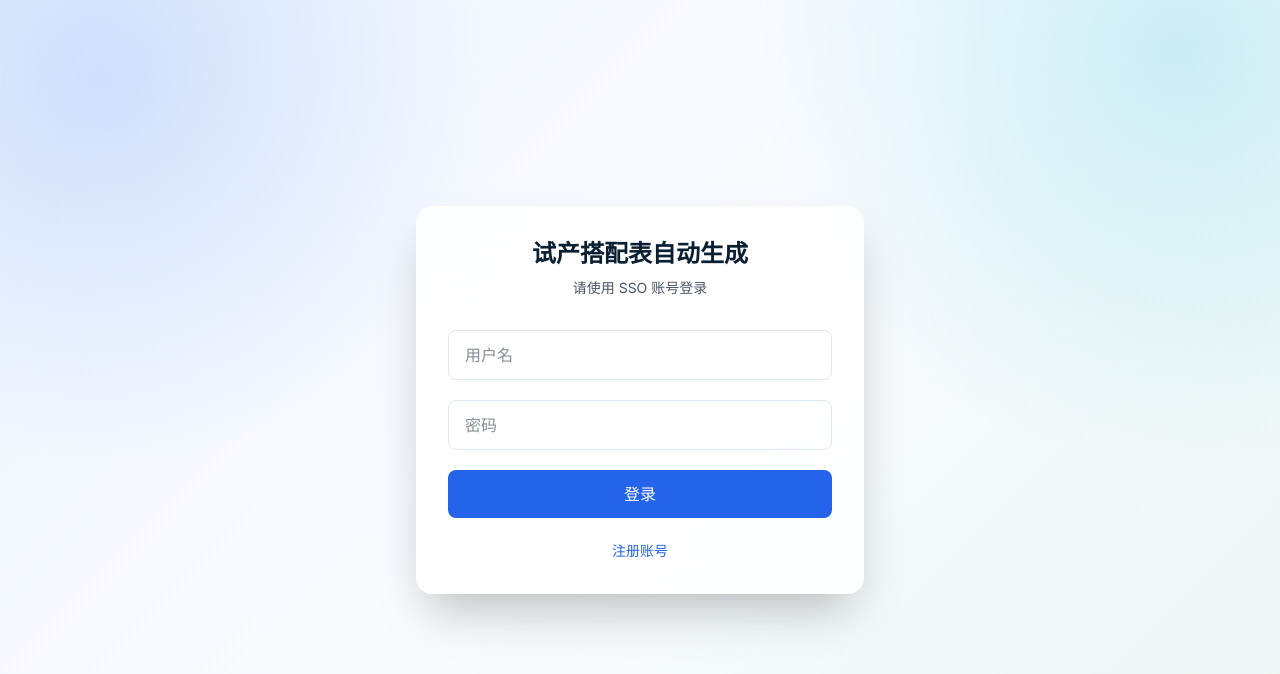
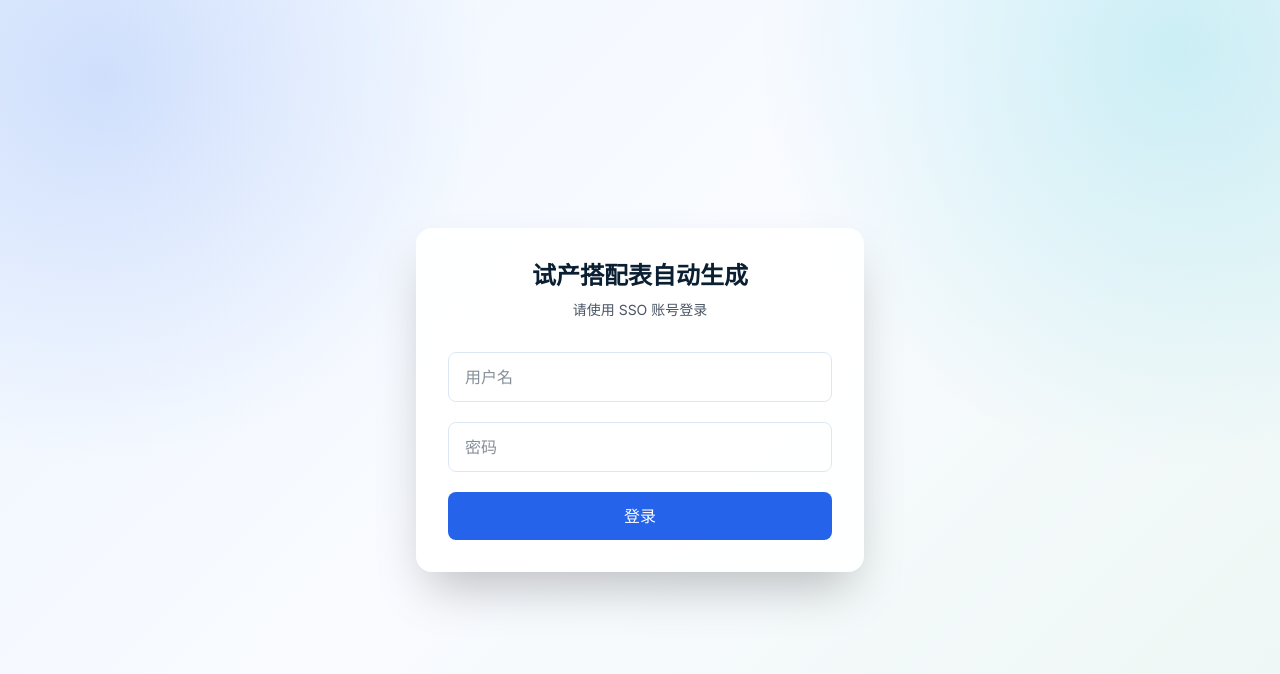
Before and after one commit to tengjiaozhai/trial-production, a React (Vite) app in the folder frontend/: page / in a window 1280 px wide. Shown: the top 674 px of the page. Built offline with nearby package versions, Linux system fonts and the light colour scheme.

Commit message:
chore: remove register button from LoginPage

```diff
--- a/frontend/src/components/LoginPage.tsx
+++ b/frontend/src/components/LoginPage.tsx
@@ -1,7 +1,6 @@
 import React, { useState } from 'react';
 import { login, recordUsage, getUserInfo } from '../lib/auth';
 import type { UserInfo } from '../lib/auth';
-import { SSO_BASE } from '../config/ssoConfig';
 
 interface LoginPageProps {
   onLoginSuccess: (token: string, user: UserInfo) => void;
@@ -50,10 +49,6 @@ export const LoginPage: React.FC<LoginPageProps> = ({ onLoginSuccess }) => {
     } finally {
       setIsLoading(false);
     }
-  };
-
-  const handleRegister = () => {
-    window.open(`${SSO_BASE}/sso/register`, '_blank');
   };
 
   return (
@@ -112,17 +107,6 @@ export const LoginPage: React.FC<LoginPageProps> = ({ onLoginSuccess }) => {
           >
             {isLoading ? '登录中...' : '登录'}
           </button>
-
-          <div className="text-center">
-            <button
-              type="button"
-              onClick={handleRegister}
-              disabled={isLoading}
-              className="text-[#2563EB] text-sm hover:underline disabled:text-gray-400"
-            >
-              注册账号
-            </button>
-          </div>
         </form>
       </div>
     </div>
```
